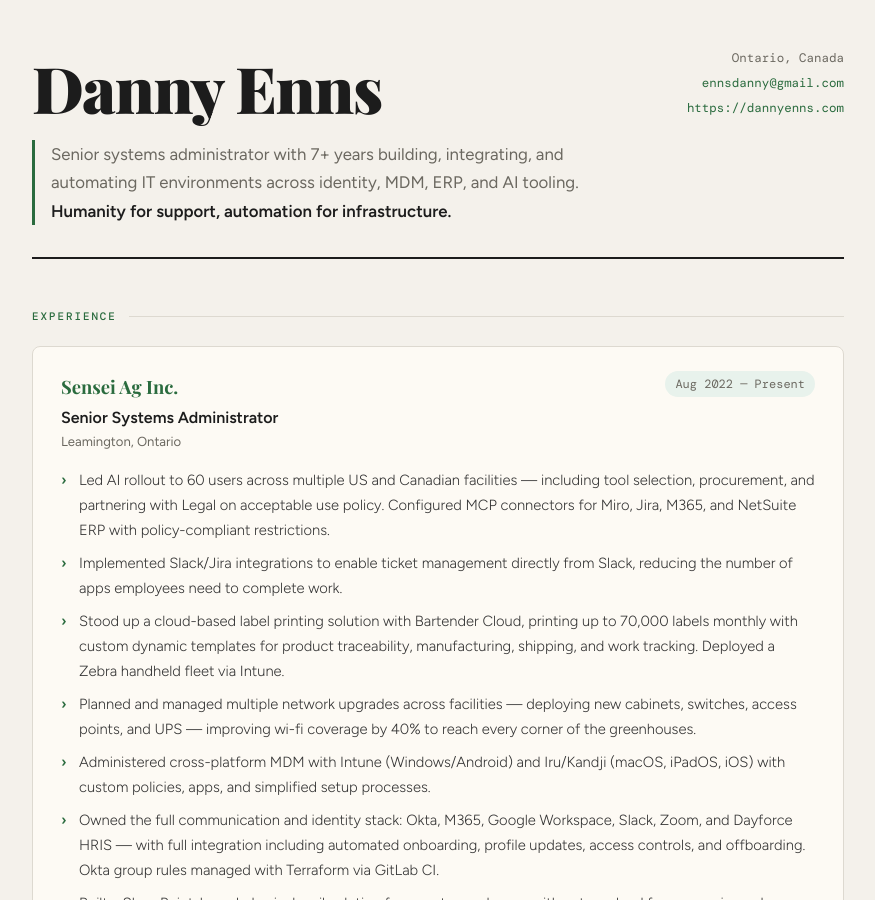
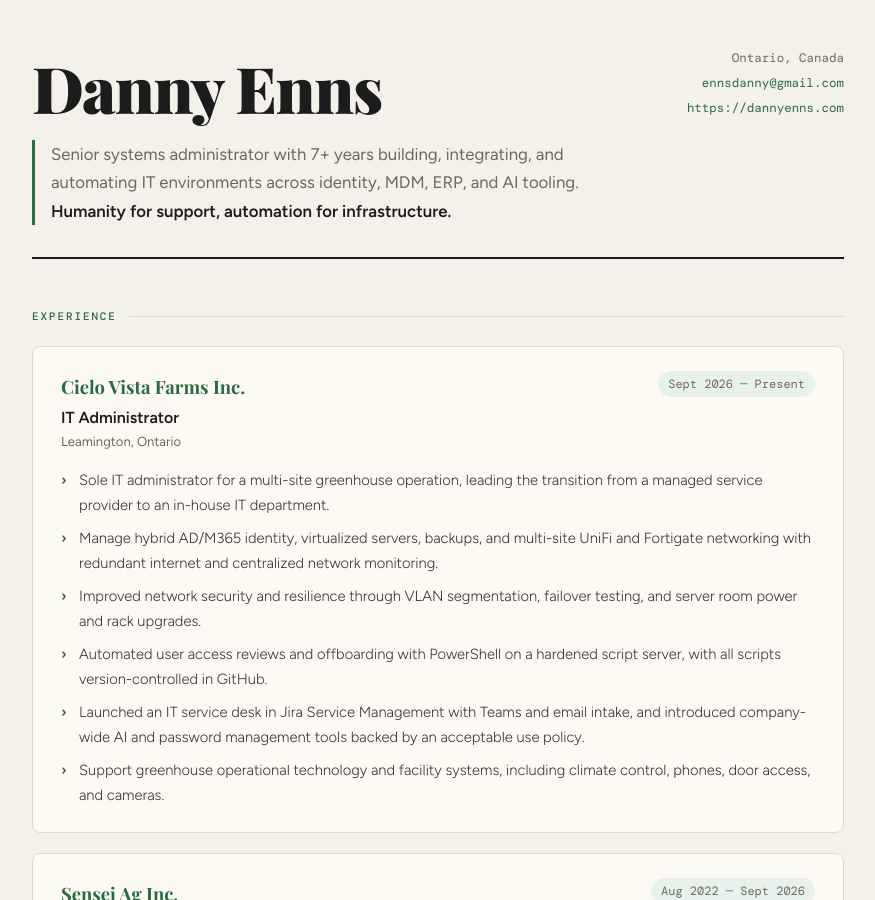
Before and after one commit to Irondan278/Irondan278.github.io, a Jekyll site: the page resume/index.html, which Jekyll copies as it is, in a window 1280 px wide and 900 px high. Shown: the whole window, without its empty margins (202-1077 px from the left). Built offline with Jekyll 4.4.1, drawn with Linux system fonts in a browser that asks for light colours.

Commit message:
Update job experience and dates in resume
Added new job experience for Cielo Vista Farms Inc. including responsibilities as IT Administrator. Updated job dates for Sensei Ag Inc.

```diff
--- a/resume/index.html
+++ b/resume/index.html
@@ -389,11 +389,30 @@
     <div class="job">
       <div class="job-header">
         <div>
+          <span class="job-company">Cielo Vista Farms Inc.</span>
+          <div class="job-title">IT Administrator</div>
+          <div class="job-location">Leamington, Ontario</div>
+        </div>
+        <div class="job-date">Sept 2026 — Present</div>
+      </div>
+      <ul>
+        <li>Sole IT administrator for a multi-site greenhouse operation, leading the transition from a managed service provider to an in-house IT department.</li>
+        <li>Manage hybrid AD/M365 identity, virtualized servers, backups, and multi-site UniFi and Fortigate networking with redundant internet and centralized network monitoring.</li>
+        <li>Improved network security and resilience through VLAN segmentation, failover testing, and server room power and rack upgrades.</li>
+        <li>Automated user access reviews and offboarding with PowerShell on a hardened script server, with all scripts version-controlled in GitHub.</li>
+        <li>Launched an IT service desk in Jira Service Management with Teams and email intake, and introduced company-wide AI and password management tools backed by an acceptable use policy.</li>
+        <li>Support greenhouse operational technology and facility systems, including climate control, phones, door access, and cameras.</li>
+      </ul>
+    </div>
+
+    <div class="job">
+      <div class="job-header">
+        <div>
           <span class="job-company">Sensei Ag Inc.</span>
           <div class="job-title">Senior Systems Administrator</div>
           <div class="job-location">Leamington, Ontario</div>
         </div>
-        <div class="job-date">Aug 2022 — Present</div>
+        <div class="job-date">Aug 2022 — Sept 2026 </div>
       </div>
       <ul>
         <li>Led AI rollout to 60 users across multiple US and Canadian facilities — including tool selection, procurement, and partnering with Legal on acceptable use policy. Configured MCP connectors for Miro, Jira, M365, and NetSuite ERP with policy-compliant restrictions.</li>
```
